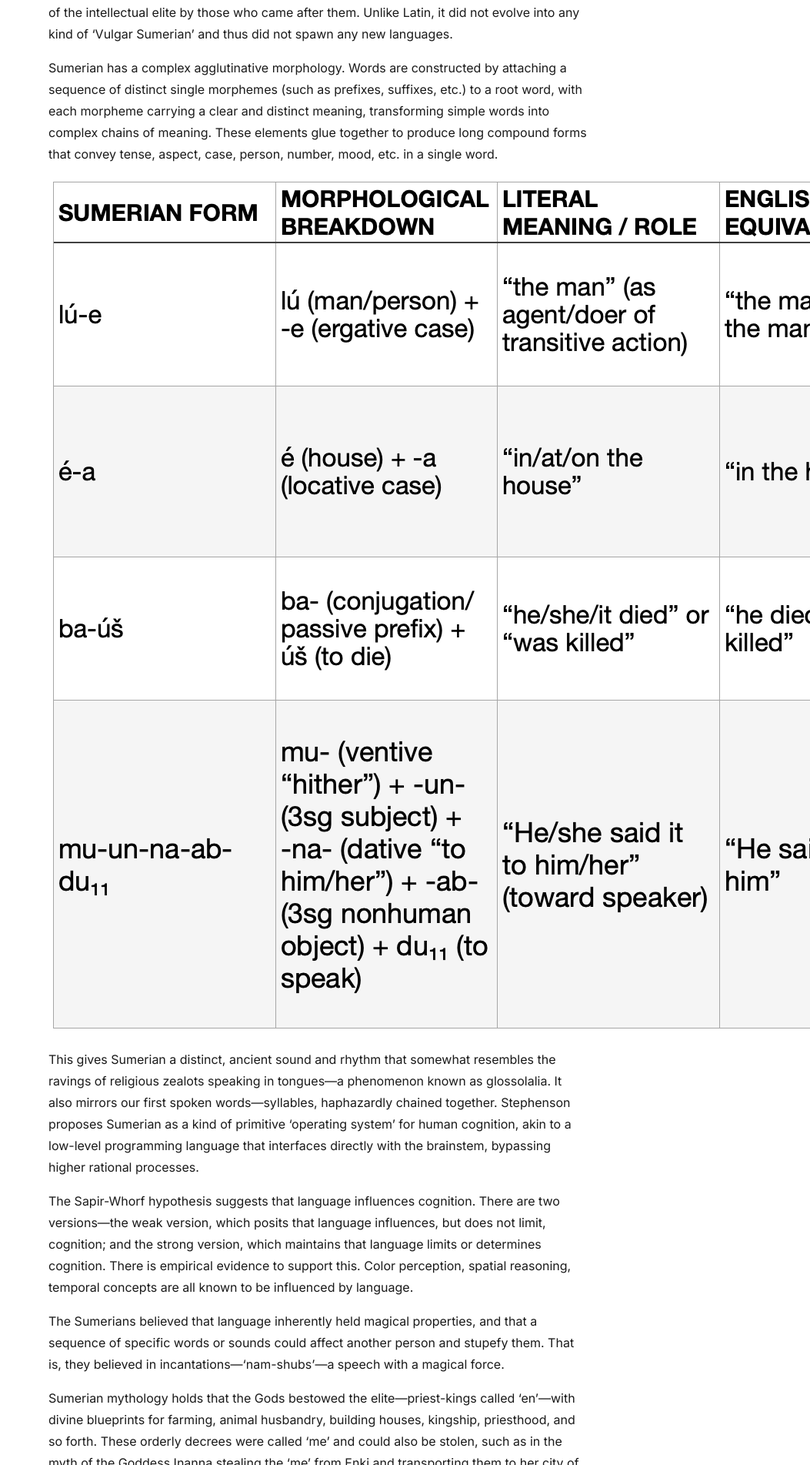
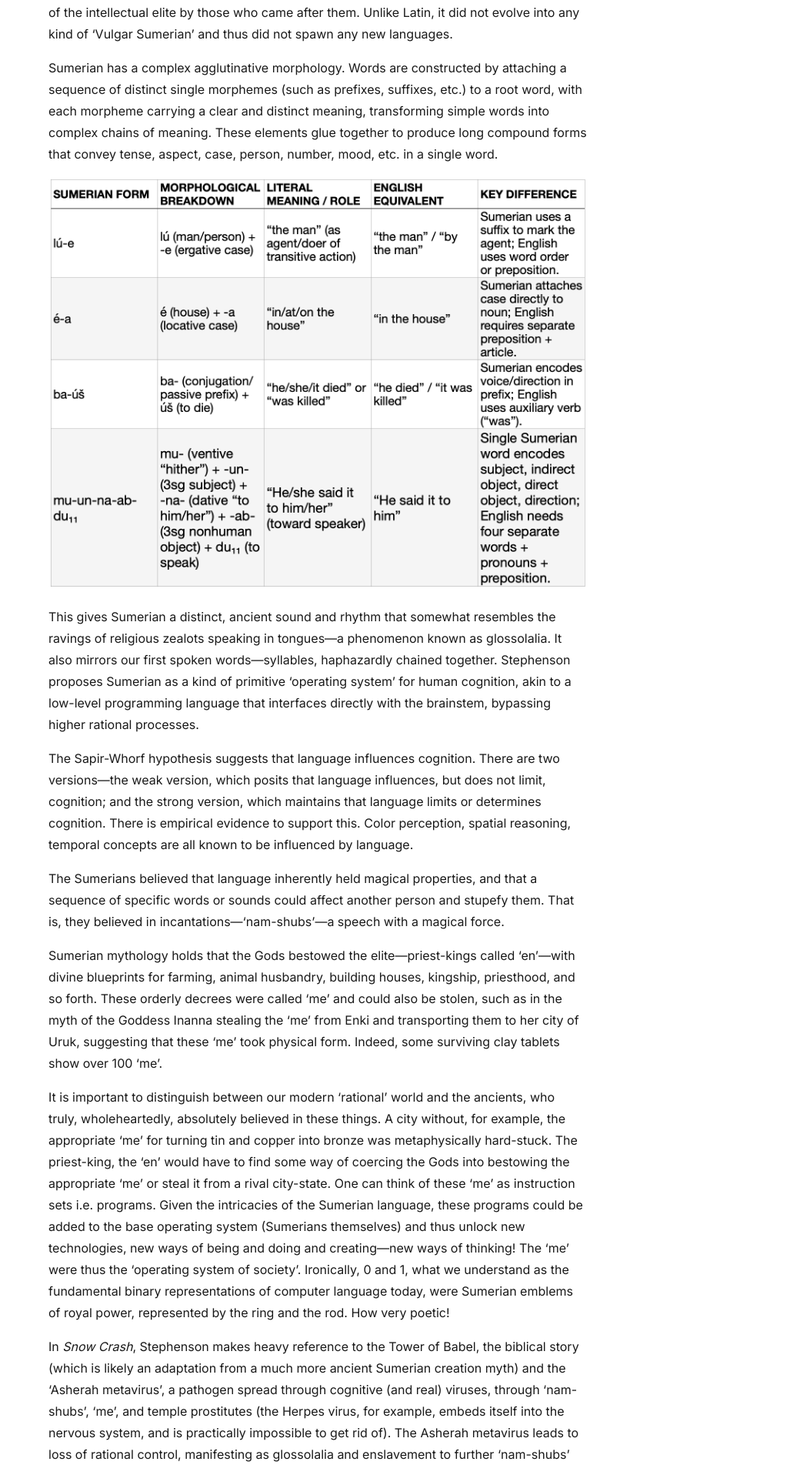
Before and after one commit to frost0x/frost0x.github.io, a Jekyll site: the page built from _posts/2026-02-01-AI_nam_shubs.md, in a window 1280 px wide. Shown: the part 535-2438 px from the top of the page at 77% size, without its empty margins (227-1280 px from the left). Built offline with Jekyll 4.4.1, drawn with Linux system fonts in a browser that asks for light colours.

Commit message:
changed ai nam-shub table image by centering and auto resizing

```diff
--- a/_posts/2026-02-01-AI_nam_shubs.md
+++ b/_posts/2026-02-01-AI_nam_shubs.md
@@ -14,7 +14,7 @@ Let me explain. Sumerian is a dead and ancient language (though they themselves
 
 Sumerian has a complex agglutinative morphology. Words are constructed by attaching a sequence of distinct single morphemes (such as prefixes, suffixes, etc.) to a root word, with each morpheme carrying a clear and distinct meaning, transforming simple words into complex chains of meaning. These elements glue together to produce long compound forms that convey tense, aspect, case, person, number, mood, etc. in a single word.
 
-![Examples of Sumerian agglutinative morphology](/assets/sumerian_table.png)
+<img src="/assets/sumerian_table.png" alt="Examples of Sumerian agglutinative morphology" style="max-width:100%; height:auto;">
 
 This gives Sumerian a distinct, ancient sound and rhythm that somewhat resembles the ravings of religious zealots speaking in tongues—a phenomenon known as glossolalia. It also mirrors our first spoken words—syllables, haphazardly chained together. Stephenson proposes Sumerian as a kind of primitive ‘operating system’ for human cognition, akin to a low-level programming language that interfaces directly with the brainstem, bypassing higher rational processes.
 
```
